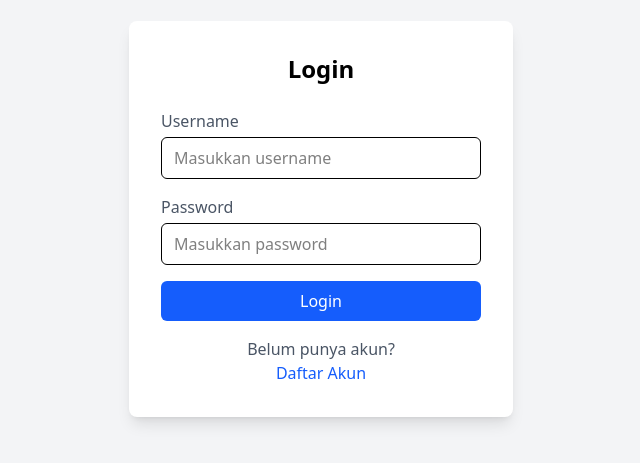
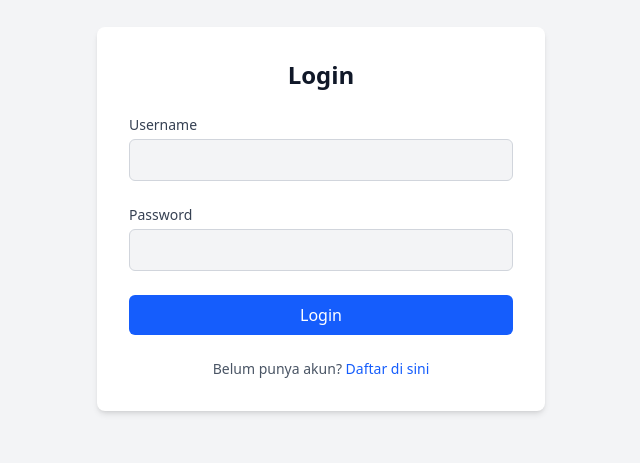
Before and after one commit to dimszkyz/sikoltridi, a React app in the folder frontend/: page /login in a window 1280 px wide. Shown: the part 181-644 px from the top of the page, without its empty margins (319-959 px from the left). Built offline with nearby package versions, Linux system fonts and the light colour scheme; the HTML template or start-up script is replaced by a standard one.

Commit message:
comand video done

```diff
--- a/frontend/src/components/navbar.jsx
+++ b/frontend/src/components/navbar.jsx
@@ -1,5 +1,5 @@
 import React, { useState, useEffect, useRef } from "react";
-import { useLocation, useNavigate } from "react-router-dom";
+import { useLocation, useNavigate, Link } from "react-router-dom";
 
 const Navbar = () => {
   const [open, setOpen] = useState(false);
@@ -9,13 +9,11 @@ const Navbar = () => {
   const navigate = useNavigate();
   const location = useLocation();
 
-  // Tutup menu mobile & dropdown otomatis saat pindah halaman
   useEffect(() => {
     setOpen(false);
     setShowDropdown(false);
   }, [location.pathname, location.hash]);
 
-  // Tutup dropdown jika klik di luar area
   useEffect(() => {
     const handleClickOutside = (e) => {
       if (dropdownRef.current && !dropdownRef.current.contains(e.target)) {
@@ -35,16 +33,20 @@ const Navbar = () => {
     { to: "/controlling", label: "Controlling", isRoute: true },
   ];
 
-  // Ambil user dari localStorage
   useEffect(() => {
     const storedUser = localStorage.getItem("user");
-    if (storedUser) setUser(JSON.parse(storedUser));
+    if (storedUser) {
+      const parsedUser = JSON.parse(storedUser);
+      setUser(parsedUser.user || parsedUser);
+      console.log("Data user di Navbar:", parsedUser.user || parsedUser);
+    }
   }, []);
 
   const handleLogout = () => {
     localStorage.removeItem("user");
     setUser(null);
-    navigate("/login");
+    navigate("/");
+    window.location.reload();
   };
 
   const smoothScrollTo = (hash) => {
@@ -62,19 +64,17 @@ const Navbar = () => {
       navigate(item.to);
       return;
     }
-
-    const onHome = location.pathname === "/" || location.pathname === "";
+    const onHome = location.pathname === "/";
     if (onHome) smoothScrollTo(item.to);
     else goHomeWithHash(item.to);
   };
 
-  const isAdmin =
-    user && (user.level === "admin" || user.level === "superadmin");
+  const isSuperAdmin = user && user.level === "superadmin";
 
   return (
     <header className="w-full fixed top-0 left-0 z-50 flex justify-center py-3">
       <nav className="w-[92%] max-w-7xl bg-white/90 backdrop-blur-md rounded-full shadow-lg px-5 md:px-8 py-2.5 flex items-center justify-between">
-        {/* Logo */}
+        {/* ===== TEKS SIKOLTRIDI SEBAGAI BRAND ===== */}
         <a
           href="/#home"
           onClick={(e) => {
@@ -86,6 +86,7 @@ const Navbar = () => {
         >
           Sikoltridi
         </a>
+
 
         {/* Menu desktop */}
         <ul className="hidden md:flex items-center gap-8 text-slate-700">
@@ -115,22 +116,24 @@ const Navbar = () => {
                   alt="user"
                   className="w-6 h-6 mr-2"
                 />
-                <span className="text-sm font-medium text-slate-800">
-                  {user.username} ({user.level})
+                <span className="text-sm font-medium text-slate-800 capitalize">
+                  {user?.username} ({user?.level})
                 </span>
               </button>
 
               {showDropdown && (
                 <div className="absolute right-0 mt-2 w-44 bg-blue-50 text-slate-700 rounded-xl shadow-lg py-2 animate-fadeIn">
-                  {isAdmin && (
+                  {isSuperAdmin && (
+                    <>
                       <button
                         onClick={() => navigate("/admin/admin")}
                         className="w-full text-left px-4 py-2 text-sm font-medium text-blue-700 hover:bg-blue-100 rounded-md transition"
                       >
                         🛠️ Admin Panel
                       </button>
+                      <hr className="my-1 border-blue-100" />
+                    </>
                   )}
-                  {isAdmin && <hr className="my-1 border-blue-100" />}
                   <button
                     onClick={handleLogout}
                     className="w-full text-left px-4 py-2 text-sm text-red-500 hover:bg-blue-100 hover:text-red-600 rounded-md transition"
@@ -141,11 +144,11 @@ const Navbar = () => {
               )}
             </div>
           ) : (
-            <a href="/login">
+            <Link to="/login">
               <button className="px-5 py-2 rounded-full bg-blue-500 text-white text-sm font-semibold hover:bg-blue-600 transition shadow">
                 Login
               </button>
-            </a>
+            </Link>
           )}
         </div>
 
@@ -163,17 +166,14 @@ const Navbar = () => {
             strokeWidth="2"
             strokeLinecap="round"
           >
-            <path d="M4 7h16" />
-            <path d="M4 12h16" />
-            <path d="M4 17h16" />
+            <path d="M4 7h16" /><path d="M4 12h16" /><path d="M4 17h16" />
           </svg>
         </button>
       </nav>
 
       {/* Menu dropdown mobile */}
       <div
-        className={`md:hidden fixed left-1/2 -translate-x-1/2 top-[64px] w-[92%] max-w-7xl transition-all duration-300 ${
-          open
+        className={`md:hidden fixed left-1/2 -translate-x-1/2 top-[76px] w-[92%] max-w-7xl transition-all duration-300 ${open
           ? "opacity-100 translate-y-0 pointer-events-auto"
           : "opacity-0 -translate-y-2 pointer-events-none"
           }`}
@@ -189,18 +189,12 @@ const Navbar = () => {
               {item.label}
             </a>
           ))}
-
           <hr className="my-2 border-slate-200" />
-
-          {/* Menu tambahan di mobile */}
           {user ? (
             <>
-              {isAdmin && (
+              {isSuperAdmin && (
                 <button
-                  onClick={() => {
-                    navigate("/admin/admin");
-                    setOpen(false);
-                  }}
+                  onClick={() => navigate("/admin/admin")}
                   className="block w-full text-left px-3 py-2 rounded-xl text-blue-700 font-medium hover:bg-blue-50 transition"
                 >
                   🛠️ Admin Panel
@@ -210,15 +204,12 @@ const Navbar = () => {
                 onClick={handleLogout}
                 className="block w-full text-left px-3 py-2 rounded-xl text-red-500 font-medium hover:bg-red-50 transition"
               >
-                Logout ({user.username})
+                Logout ({user?.username})
               </button>
             </>
           ) : (
             <button
-              onClick={() => {
-                navigate("/login");
-                setOpen(false);
-              }}
+              onClick={() => navigate("/login")}
               className="block w-full text-left px-3 py-2 rounded-xl font-medium text-blue-600 hover:bg-blue-50 transition"
             >
               Login
--- a/frontend/src/pages/login.jsx
+++ b/frontend/src/pages/login.jsx
@@ -1,82 +1,100 @@
-import { useState } from "react";
-import { useNavigate } from "react-router-dom";
-import axios from "axios";
+import React, { useState } from 'react';
+import axios from 'axios';
+import { useNavigate, Link } from 'react-router-dom';
 
 const Login = () => {
+  const [username, setUsername] = useState('');
+  const [password, setPassword] = useState('');
+  const [error, setError] = useState('');
   const navigate = useNavigate();
-  const [username, setUsername] = useState("");
-  const [password, setPassword] = useState("");
 
-  const handleLogin = async (e) => {
+  const handleSubmit = async (e) => {
     e.preventDefault();
+    setError('');
+
     try {
-      // Nanti disesuaikan endpoint login API-mu
-      const res = await axios.post("http://localhost:5000/api/users/login", {
+      const response = await axios.post('http://localhost:5000/api/users/login', {
         username,
         password,
       });
 
-      if (res.data.success) {
-        const user = res.data.user;
-        localStorage.setItem("user", JSON.stringify(user));
-        alert(`Selamat datang, ${user.username}!`);
-        navigate("/");
+      // --- TAMBAHAN UNTUK DEBUGGING ---
+      // Ini akan menampilkan struktur data dari server di console browser
+      console.log('Data dari Server:', response.data);
+
+      // Simpan data pengguna ke localStorage
+      localStorage.setItem('user', JSON.stringify(response.data.user));
+
+      // Arahkan ke halaman utama setelah login berhasil
+      navigate('/');
+
+      // Muat ulang halaman untuk memastikan navbar diperbarui
+      window.location.reload();
+
+    } catch (err) {
+      if (err.response) {
+        setError(err.response.data.message || 'Login gagal. Periksa kembali username dan password Anda.');
       } else {
-        alert("Username atau password salah!");
+        setError('Tidak dapat terhubung ke server. Silakan coba lagi nanti.');
       }
-    } catch (error) {
-      alert("Terjadi kesalahan saat login");
     }
   };
 
   return (
-    <div className="min-h-screen flex items-center justify-center bg-gray-100">
-      <div className="bg-white shadow-lg rounded-lg p-8 w-full max-w-sm">
-        <h2 className="text-2xl font-bold text-center mb-6">Login</h2>
-
-        <form onSubmit={handleLogin} className="space-y-4">
+    <div className="flex items-center justify-center min-h-screen bg-gray-100 dark:bg-gray-900">
+      <div className="w-full max-w-md p-8 space-y-6 bg-white rounded-lg shadow-md dark:bg-gray-800">
+        <h2 className="text-2xl font-bold text-center text-gray-900 dark:text-white">Login</h2>
+        {error && <p className="text-sm text-center text-red-500">{error}</p>}
+        <form onSubmit={handleSubmit} className="space-y-6">
           <div>
-            <label className="block mb-1 text-gray-600">Username</label>
+            <label
+              htmlFor="username"
+              className="block text-sm font-medium text-gray-700 dark:text-gray-300"
+            >
+              Username
+            </label>
             <input
+              id="username"
+              name="username"
               type="text"
-              className="w-full px-3 py-2 border rounded-md focus:outline-none focus:ring focus:ring-blue-200"
-              placeholder="Masukkan username"
+              required
               value={username}
               onChange={(e) => setUsername(e.target.value)}
-              required
+              className="w-full px-3 py-2 mt-1 text-gray-900 bg-gray-100 border border-gray-300 rounded-md focus:outline-none focus:ring-blue-500 focus:border-blue-500 dark:bg-gray-700 dark:border-gray-600 dark:text-white"
             />
           </div>
-
           <div>
-            <label className="block mb-1 text-gray-600">Password</label>
+            <label
+              htmlFor="password"
+              className="block text-sm font-medium text-gray-700 dark:text-gray-300"
+            >
+              Password
+            </label>
             <input
+              id="password"
+              name="password"
               type="password"
-              className="w-full px-3 py-2 border rounded-md focus:outline-none focus:ring focus:ring-blue-200"
-              placeholder="Masukkan password"
+              required
               value={password}
               onChange={(e) => setPassword(e.target.value)}
-              required
+              className="w-full px-3 py-2 mt-1 text-gray-900 bg-gray-100 border border-gray-300 rounded-md focus:outline-none focus:ring-blue-500 focus:border-blue-500 dark:bg-gray-700 dark:border-gray-600 dark:text-white"
             />
           </div>
-
-          <button
-            type="submit"
-            className="w-full bg-blue-600 text-white py-2 rounded-md hover:bg-blue-700 transition"
-          >
-            Login
-          </button>
+          <div>
+            <button
+              type="submit"
+              className="w-full px-4 py-2 font-medium text-white bg-blue-600 rounded-md hover:bg-blue-700 focus:outline-none focus:ring-2 focus:ring-offset-2 focus:ring-blue-500"
+            >
+              Login
+            </button>
+          </div>
         </form>
-
-        {/* Tombol Daftar Akun */}
-        <div className="text-center mt-4">
-          <p className="text-gray-600">Belum punya akun?</p>
-          <button
-            onClick={() => navigate("/register")}
-            className="text-blue-600 hover:underline"
-          >
-            Daftar Akun
-          </button>
-        </div>
+        <p className="text-sm text-center text-gray-600 dark:text-gray-400">
+          Belum punya akun?{' '}
+          <Link to="/register" className="font-medium text-blue-600 hover:underline">
+            Daftar di sini
+          </Link>
+        </p>
       </div>
     </div>
   );
```
Also changed, not shown: frontend/src/pages/DetailVideo.jsx (+49 -48 lines). Lines whose indentation alone changed are shown as unchanged.
